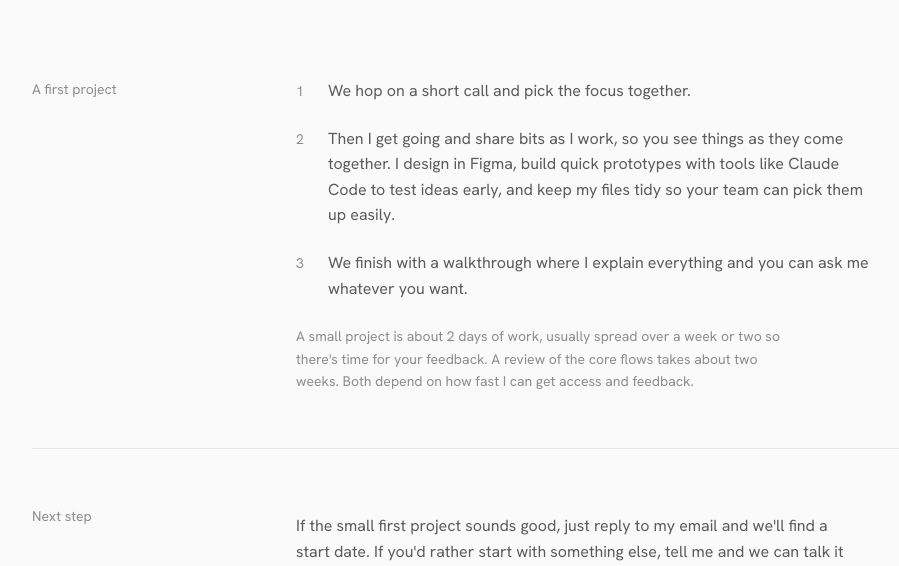
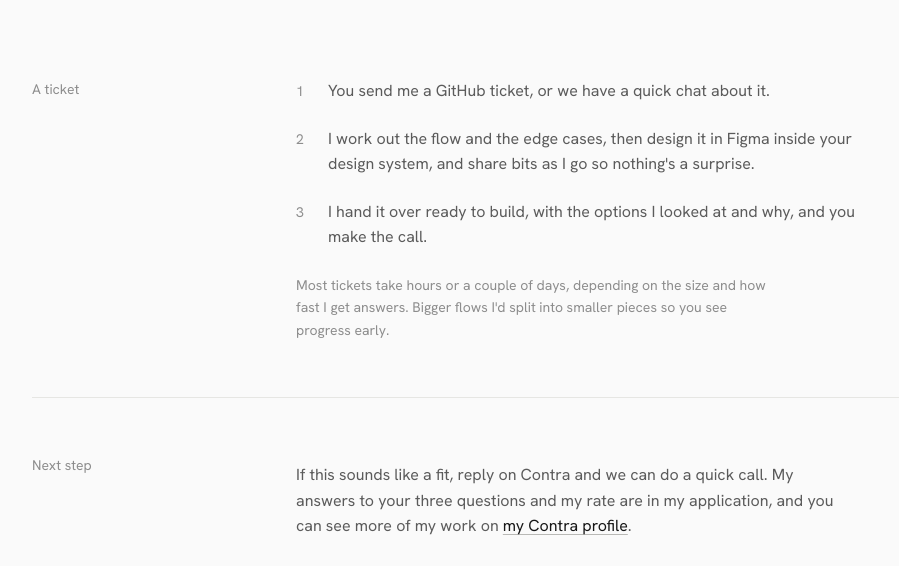
Before and after one commit to carolinavidalf/sindi-proposal, a plain HTML site: page process.html in a window 1280 px wide. Shown: the part 234-800 px from the top of the page, without its empty margins (116-1015 px from the left). Drawn offline with Linux system fonts and the light colour scheme.

Commit message:
Sindi proposal

```diff
--- a/process.html
+++ b/process.html
@@ -25,12 +25,12 @@
     </section>
 
     <section class="row first">
-      <div class="label">A first project</div>
+      <div class="label">A ticket</div>
       <div>
         <ol class="steps">
-          <li><span class="n">1</span><span>We hop on a short call and pick the focus together.</span></li>
-          <li><span class="n">2</span><span>Then I get going and share bits as I work, so you see things as they come together. I design in Figma, build quick prototypes with tools like Claude Code to test ideas early, and keep my files tidy so your team can pick them up easily.</span></li>
-          <li><span class="n">3</span><span>We finish with a walkthrough where I explain everything and you can ask me whatever you want.</span></li>
+          <li><span class="n">1</span><span>You send me a GitHub ticket, or we have a quick chat about it.</span></li>
+          <li><span class="n">2</span><span>I work out the flow and the edge cases, then design it in Figma inside your design system, and share bits as I go so nothing's a surprise.</span></li>
+          <li><span class="n">3</span><span>I hand it over ready to build, with the options I looked at and why, and you make the call.</span></li>
         </ol>
         <p class="fine" style="margin-top:24px" id="timing"></p>
       </div>
--- a/proposal.js
+++ b/proposal.js
@@ -5,94 +5,87 @@
 window.PROPOSAL = {
 
   // ---- The client ----
-  client: "Snitch",
-  tabTitle: "Working with Snitch",   // shown in the browser tab on the Home page
+  client: "Sindi",
+  tabTitle: "Working with Sindi",   // shown in the browser tab on the Home page
 
   // The logo sits at the end of the headline and in the footer.
   // Its size is set on the image itself, so it always matches the text height.
   // width and height are the image's real pixel size (only the ratio matters).
-  logo: { src: "client/logo.png", width: 515, height: 180 },
+  logo: { src: "client/logo.png", width: 332, height: 92, headlineHeight: 0.82, headlineOffset: -0.06 },
 
   // ---- Home ----
-  headline: "Ways we could work together on",   // the logo goes right after this
+  headline: "How I'd work with",   // the logo goes right after this
 
-  intro: "You mentioned people mostly open Snitch to unlock an app or answer a friend's request. It's a screen-time app, so you don't want them spending time in it anyway. Most of it happens in tiny moments, like checking the pot, asking a friend for 15 more minutes, or approving someone else's request. So I'd focus on those, and on how the app feels when you use it.",
+  intro: "Sindi is live and people use it every day, so this isn't about a big redesign. It's about picking up tickets, thinking the flow through, and handing back screens that are ready to build. Here's how that would go with me, a few things I noticed on your site, and some work that's close to what you need.",
 
   curious: {
-    opener: "One of your App Store reviews says Snitch is &ldquo;just harsh enough to actually stop you using the apps, but not so harsh that you'll delete the app.&rdquo; That balance is what I'd keep in mind for all of this.",
+    opener: "Your referral tracking page says &ldquo;No calls. No guessing.&rdquo; That's pretty much the bar I'd hold every screen to.",
     items: [
-      { title: "Consistency", text: "Does the app feel like one thing from screen to screen, and the same on iPhone and Android now that Android is out? And is the Figma file set up so your team can keep it that way?" },
-      { title: "Flows", text: "Unlocking, begging the pot for more time, and approving a friend's request. People do it all the time, so it should take seconds." },
-      { title: "Copy", text: "Your website already sounds like friends talking. I'd check the app keeps that voice in the small moments, like the reason prompt or when someone eats the pot." },
-      { title: "Paying", text: "How free, solo premium and group premium come across, what happens when the 14-day trial ends, and how invite codes fit in." },
-      { title: "Getting offline", text: "How the hours you save turn into plans with friends, since that's what makes it feel rewarding and not just restrictive." }
+      { title: "Two sides, one referral", text: "The dentist sending a referral often doesn't even have an account. They just fill in the form on the specialist's website, while the specialist lives in the dashboard. I'd be curious how the sender finds out what happened next without picking up the phone, and how that feels on mobile." },
+      { title: "Phase and status", text: "Every case has a phase (Accepted, Consultation, Treatment...) and a status (Scheduled, Unscheduled, Elapsed...). When an office manager is handling 300+ referrals, what jumps out first? I'd want the cases that need someone today to be impossible to miss." },
+      { title: "Free to Pro", text: "General dentists can send referrals for free with no time limit, and Pro adds things like patient texting, big CBCT files, custom forms and analytics. Since you're focused on product-led growth, I'd be curious where in the app people first run into those, and whether it feels useful or like a wall." }
     ],
-    note: "This is a first take from our call."
+    note: "This is just from your public site and the job post, I haven't seen the app yet."
   },
 
   // Which offer shows under "Where I'd start" on Home (use its id from the list below).
-  startWith: "small",
+  startWith: "ticket",
 
-  nextStep: "If the small first project sounds good, just reply to my email and we'll find a start date. If you'd rather start with something else, tell me and we can talk it through.",
+  nextStep: "If this sounds like a fit, reply on Contra and we can do a quick call. My answers to your three questions and my rate are in my application, and you can see more of my work on <a href=\"https://contra.com/carolina_fernandes_5ggrp9rx\">my Contra profile</a>.",
 
   // ---- Prices ----
-  // Shown under the prices on Home and on Ways to work.
-  priceNote: "Prices are in pounds and a day means around 7 hours. If something doesn't fit the budget, tell me and we'll shrink the scope.",
+  // Left empty on purpose: the rate is in the Contra application, so no prices on this page.
+  priceNote: "",
 
   // ---- Offers ----
+  // Used here as the content blocks, with no prices (price is left empty, so nothing shows).
   // group: the grey label on Ways to work. Offers with the same group sit together, in this order.
   // icon: flag, scan, layers, sliders or clock.
-  // price + unit: "£1,200" + "about 2 days". from: true adds a small "from" before the price.
-  // price2 + unit2: an optional second price, like a day rate.
-  // homeText: optional longer text for when this offer is shown on Home.
-  // onHome: false hides it from "At a glance" on Home.
   offers: [
     {
-      id: "small",
-      group: "Start small",
+      id: "ticket",
+      group: "How a ticket goes",
       icon: "flag",
-      name: "A small first project",
-      price: "£1,200", unit: "about 2 days",
-      text: "Pick the one thing that matters most to you right now and we go deep on it together. We choose it after I've spent proper time in the app, so it's based on what I actually see and on what you know about your users. You get the designs and a walkthrough call where I go through everything.",
-      homeText: "Pick the one thing that matters most to you right now and we go deep on it together. We choose it after I've spent time in the app, so it's based on what I actually see and on what you know about your users. You get the designs and a walkthrough call where I go through everything. It's also an easy way to see how we work together before anything bigger."
+      name: "From a ticket to build-ready screens",
+      price: "",
+      text: "You send me a GitHub ticket, or we have a quick chat about it. I work out the flow first (who's doing this, what they need, the edge cases), then design it in Figma inside your design system so it's ready to build. If there's more than one good way to do it, I show you the options and why, and you make the call. I build in Cursor and Claude Code too, so I know what makes a design easy to hand over.",
+      homeText: "You send me a GitHub ticket, or we have a quick chat about it. I work out the flow first, then design it in Figma inside your design system so it's ready to build. If there's more than one good way to do it, I show you the options and why, and you make the call. Most things would take hours or a couple of days, not weeks."
     },
     {
-      id: "review",
-      group: "Go bigger",
-      icon: "scan",
-      name: "A review of the core flows",
-      price: "£1,800", unit: "about 3 days",
-      text: "I go through the main flows twice, once like a brand new user and once like someone who's been using it for a while, and I look at the copy and how consistent things feel from screen to screen. You get a list of what I'd fix first and why, mockups of the top changes, and a call where I walk you through it all."
+      id: "catchswim",
+      group: "Work that's close to this",
+      icon: "layers",
+      name: "Catch Swim, a design system made for Claude Code",
+      price: "",
+      text: "Catch Swim is a swim training app I'm working with right now. I redesigned the app and built the whole design system so the founder can build it himself with Claude Code, and change the design on his own, fast and without breaking it. It's not live yet, but it's really close to how you work, with an engineer building from what I design."
     },
     {
-      id: "figma",
-      group: "Go bigger",
-      icon: "layers",
-      name: "Figma foundations",
-      price: "£1,200", from: true,
-      text: "Tidying how the design is built so the app feels like one thing and your team can move faster, from components and styles to how the Figma file is organised. It's especially handy around a redesign. The size depends on what you already have, so I'd start by having a look at your current file. If you need a full design system, I'd scope it after the first project."
+      id: "pipeline",
+      group: "Work that's close to this",
+      icon: "scan",
+      name: "A sourcing pipeline someone uses every day",
+      price: "",
+      text: "For a recruiter client I built a candidate sourcing pipeline in Clay. It's an internal tool, but she's in it every day, so I owned both how it works and how it reads. UX: instead of keyword searches, it looks where strong people already show up (conference talks, GitHub, X), checks each person against her rules, and has a Status column so the table <em>is</em> her pipeline. UI: I split the AI output into Verdict, Summary and Most relevant project, moved the verdict to the far left, hid the columns that only exist to build each row, and gave every match one link to the proof."
     },
     {
-      id: "pack",
-      group: "Go bigger",
+      id: "me",
+      group: "About me",
       icon: "sliders",
-      name: "A focused pack",
-      price: "£1,200", from: true,
-      onHome: false,
-      text: "For after a first project, when you want to keep going one topic at a time, like a flow, the UX copy, or what helps people decide to pay. We agree the scope together and it's priced in days."
+      name: "Product design and design systems",
+      price: "",
+      text: "5+ years in product design and design systems. I've also been designing and teaching at Memorisely for around five years, including their AI design engineer bootcamp, where we reverse-engineer real apps into design systems."
     },
     {
       id: "time",
-      group: "Over time",
+      group: "About me",
       icon: "clock",
-      name: "By the hour or by the day",
-      price: "£90", unit: "per hour",
-      price2: "£600", unit2: "per day",
-      text: "For smaller things as they come up, whenever you'd rather just book some time. It can also be a regular thing, like one day a week where I take one feature at a time from a rough idea to something ready to build. We check in at the end of each month and can pause or change it at any point."
+      name: "10 hours a week, on your mornings",
+      price: "",
+      text: "I'm in Lisbon, so I can overlap with your mornings Pacific time for calls and quick back and forth, and keep going on tickets after that. Happy to start December 1."
     }
   ],
 
   // ---- How it goes ----
   // The three steps are the same for every client. This line under them changes with the offers.
-  timing: "A small project is about 2 days of work, usually spread over a week or two so there's time for your feedback. A review of the core flows takes about two weeks. Both depend on how fast I can get access and feedback."
+  timing: "Most tickets take hours or a couple of days, depending on the size and how fast I get answers. Bigger flows I'd split into smaller pieces so you see progress early."
 };
--- a/render.js
+++ b/render.js
@@ -19,10 +19,12 @@
     var l = P.logo;
     return '<img src="' + attr(l.src) + '" alt="' + attr(P.client) + '" width="' + l.width + '" height="' + l.height + '" style="' + style + '">';
   }
-  var LOGO_HEADLINE = "height:1.15em;width:auto;vertical-align:-0.18em;margin-left:0.05em";
+  // proposal.js can set logo.headlineHeight (in em) for logos that look too big or small next to the text.
+  var LOGO_HEADLINE = "height:" + (P.logo.headlineHeight || 1.15) + "em;width:auto;vertical-align:" + (P.logo.headlineOffset || -0.18) + "em;margin-left:0.05em";
   var LOGO_FOOTER = "height:20px;width:auto;align-self:center;display:block";
 
   function priceHtml(o) {
+    if (!o.price) return "";   // no price set: show nothing (for light proposals without prices)
     var s = (o.from ? "<small>from</small> " : "") + o.price + (o.unit ? " <small>" + o.unit + "</small>" : "");
     if (o.price2) s += " · " + o.price2 + (o.unit2 ? " <small>" + o.unit2 + "</small>" : "");
     return s;
@@ -32,7 +34,7 @@
     var icon = ICONS[o.icon] || ICONS.flag;
     return '<div class="way"><div class="way-head"><div class="name">' +
       '<svg class="ic" xmlns="http://www.w3.org/2000/svg" width="17" height="17" viewBox="0 0 24 24" fill="none" stroke="currentColor" stroke-width="1.75" stroke-linecap="round" stroke-linejoin="round" aria-hidden="true">' + icon + '</svg>' +
-      o.name + '</div><div class="price">' + priceHtml(o) + '</div></div>' +
+      o.name + '</div>' + (o.price ? '<div class="price">' + priceHtml(o) + '</div>' : '') + '</div>' +
       '<p class="desc">' + text + '</p></div>';
   }
 
@@ -54,9 +56,10 @@
       }).join("") +
       (P.curious.note ? '<p class="fine">' + P.curious.note + "</p>" : ""));
     fill("glance", P.offers.filter(function (o) { return o.onHome !== false; }).map(function (o) {
-      return '<a href="ways.html"><span>' + o.name + '</span><span class="p">' + priceHtml(o) + "</span></a>";
+      return '<a href="ways.html"><span>' + o.name + "</span>" + (o.price ? '<span class="p">' + priceHtml(o) + "</span>" : "") + "</a>";
     }).join(""));
-    fill("price-note", P.priceNote);
+    if (P.priceNote) fill("price-note", P.priceNote);
+    else { var pn = document.getElementById("price-note"); if (pn) pn.remove(); }
     var start = P.offers.filter(function (o) { return o.id === P.startWith; })[0] || P.offers[0];
     fill("start", offerHtml(start, start.homeText || start.text) +
       '<p class="fine"><a href="ways.html">See all the ways to work together</a></p>');
@@ -74,7 +77,7 @@
       var last = i === groups.length - 1;
       return '<section class="row' + (i === 0 ? " first" : "") + '"><div class="label">' + g.name + "</div><div>" +
         g.offers.map(function (o) { return offerHtml(o, o.text); }).join("") +
-        (last ? '<p class="fine">' + P.priceNote + "</p>" : "") +
+        (last && P.priceNote ? '<p class="fine">' + P.priceNote + "</p>" : "") +
         "</div></section>";
     }).join(""));
   }
```
Also changed, not shown: client/apple-touch-icon.png, client/favicon.png, client/logo.png.
